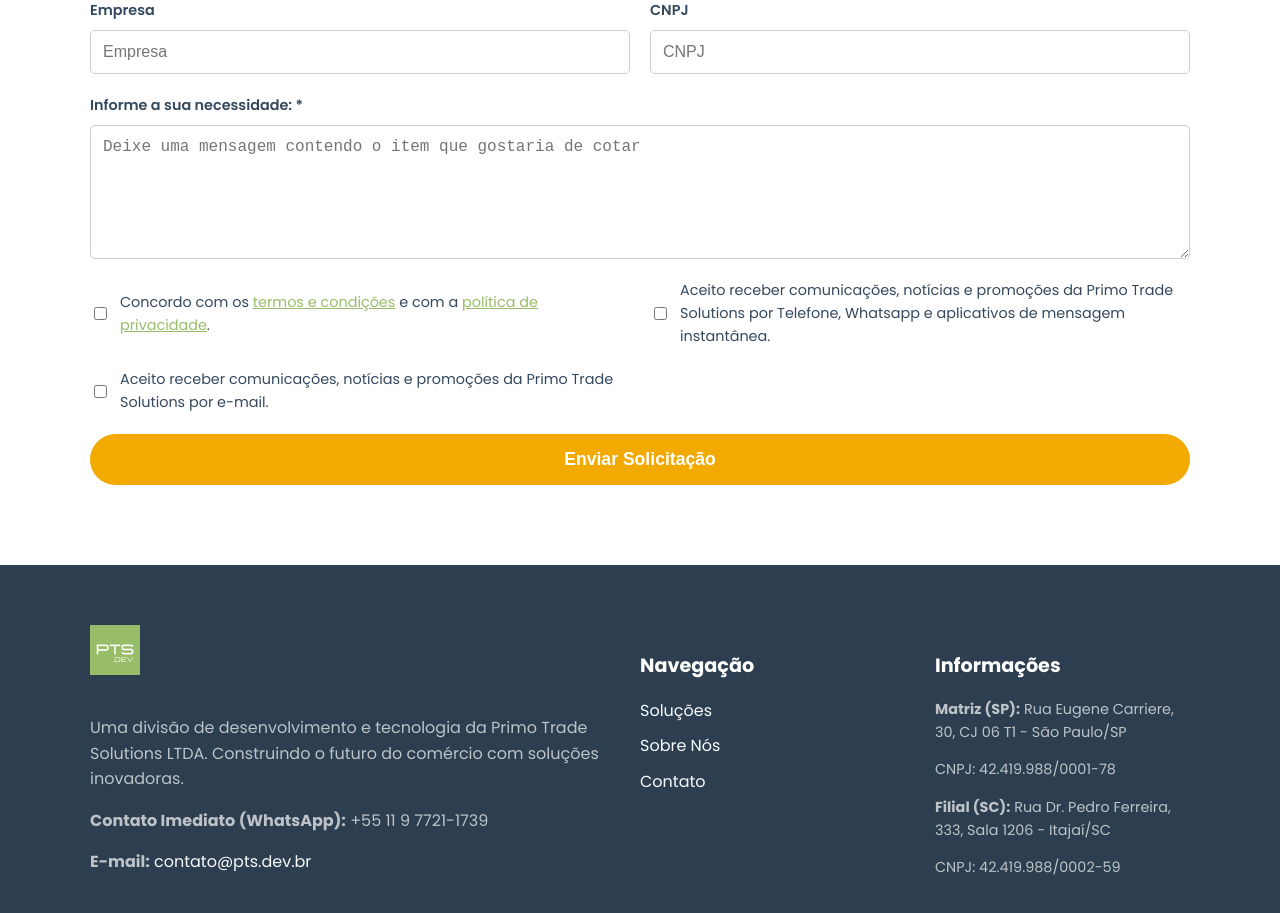
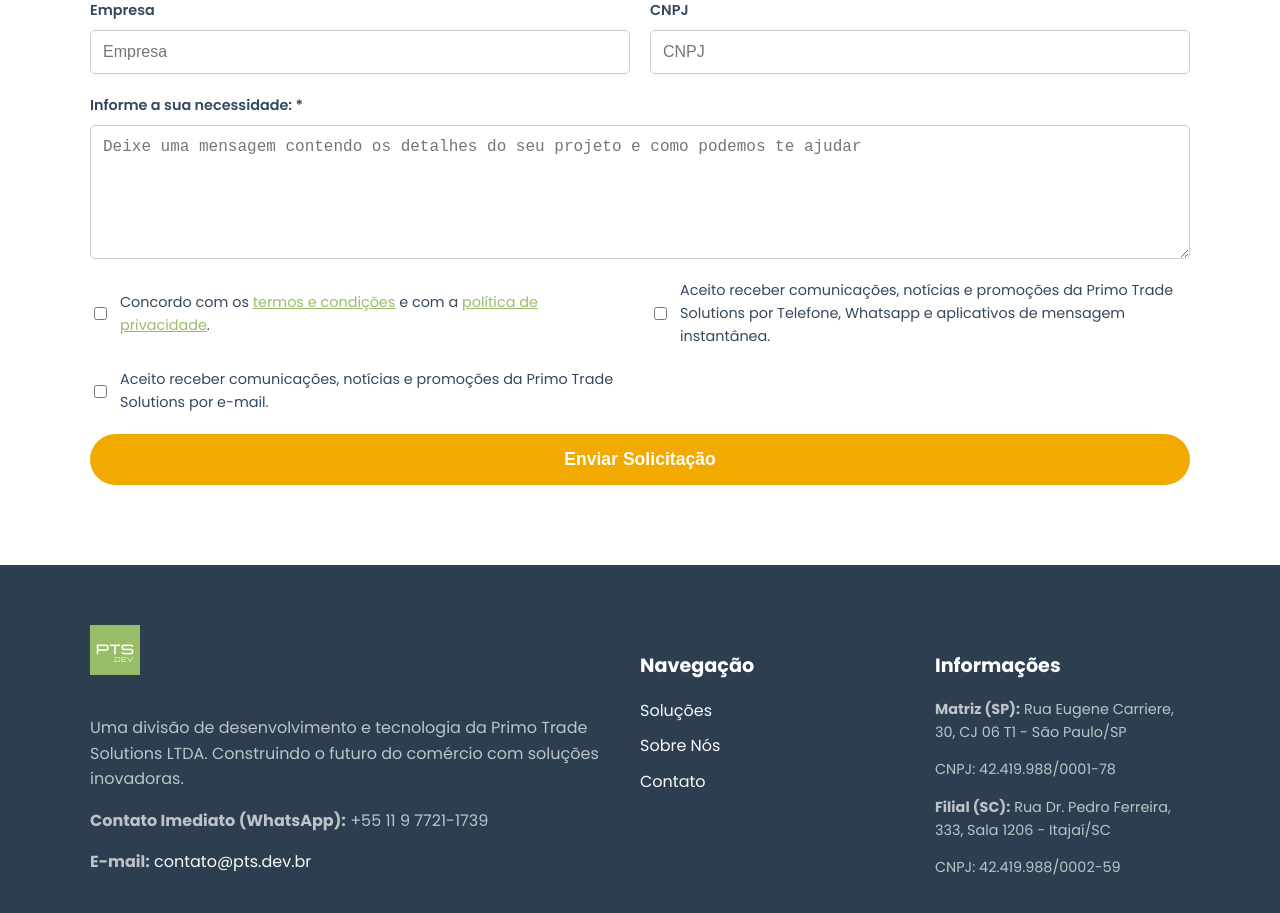
Before and after one commit to rickprimoPTS/pts-dev-website, a React (Create React App) app: page / in a window 1280 px wide. Shown: the part 3140-4053 px from the top of the page. Built offline with nearby package versions, Linux system fonts and the light colour scheme.

Commit message:
Correção da label em informe sua necessidade, dentro do formulário de contato

```diff
--- a/src/components/ContactForm.js
+++ b/src/components/ContactForm.js
@@ -118,7 +118,7 @@ const ContactForm = () => {
     {/* --- Linha 4: Mensagem --- */}
     <div className="form-group full-width">
       <label htmlFor="necessidade">Informe a sua necessidade: *</label>
-      <textarea id="necessidade" name="necessidade" rows="6" placeholder="Deixe uma mensagem contendo o item que gostaria de cotar" value={formData.necessidade} onChange={handleChange}></textarea>
+      <textarea id="necessidade" name="necessidade" rows="6" placeholder="Deixe uma mensagem contendo os detalhes do seu projeto e como podemos te ajudar" value={formData.necessidade} onChange={handleChange}></textarea>
     </div>
 
     {/* --- Linha 5: Checkboxes LGPD --- */}
```
